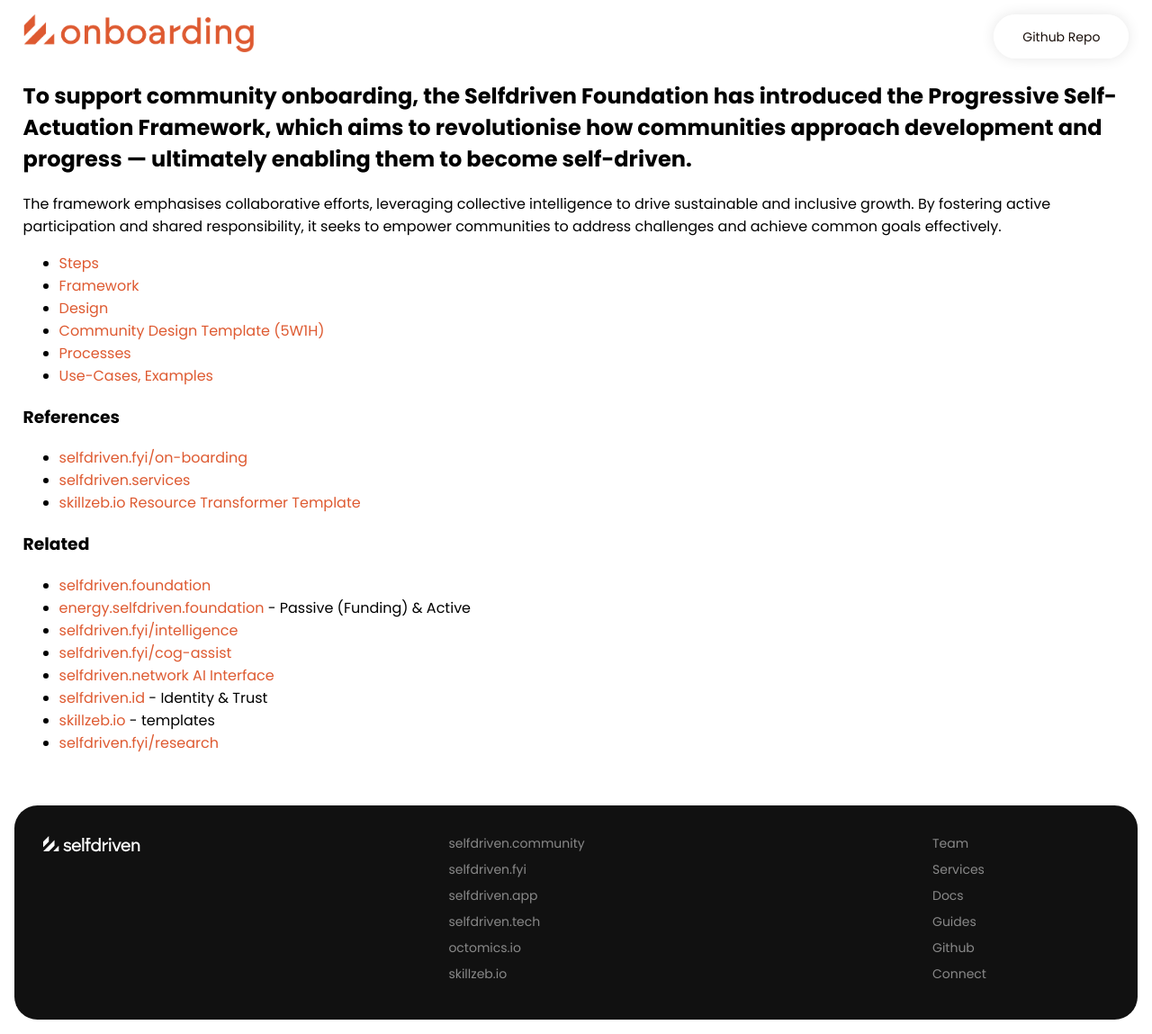
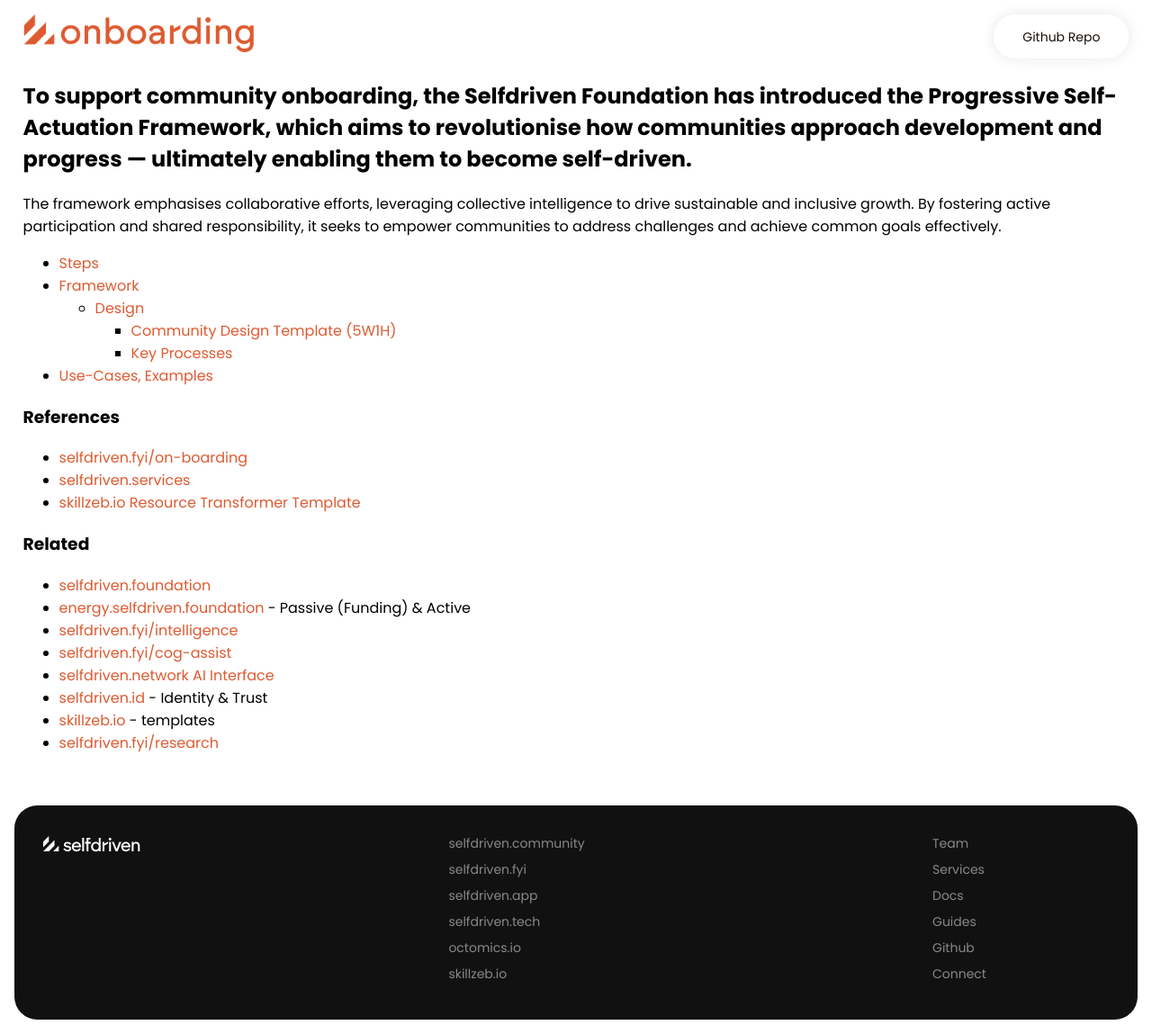
Before and after one commit to selfdriven-engagement/selfdriven-actuate, a Jekyll site: the page built from docs/index.md, in a window 1280 px wide. Shown: the whole page at 90% size. Built offline with Jekyll 4.4.1, drawn with Linux system fonts in a browser that asks for light colours.

Commit message:
Update index.md

```diff
--- a/docs/index.md
+++ b/docs/index.md
@@ -8,9 +8,9 @@ The framework emphasises collaborative efforts, leveraging collective intelligen
 
 - [Steps](/steps/)
 - [Framework](framework/)
-- [Design](/design/)
-- [Community Design Template (5W1H)](https://docs.google.com/document/d/1rpL6873cT_lFzz96CCGgxrii6JtrtbhBn-19xBOxVp4)
-- [Processes](/processes/)
+    - [Design](/design/)
+        - [Community Design Template (5W1H)](https://docs.google.com/document/d/1rpL6873cT_lFzz96CCGgxrii6JtrtbhBn-19xBOxVp4)
+        - [Key Processes](/processes/)
 - [Use-Cases, Examples](https://github.com/selfdriven-foundation/onboarding/tree/main/use-cases/)
 
 ### References
```
